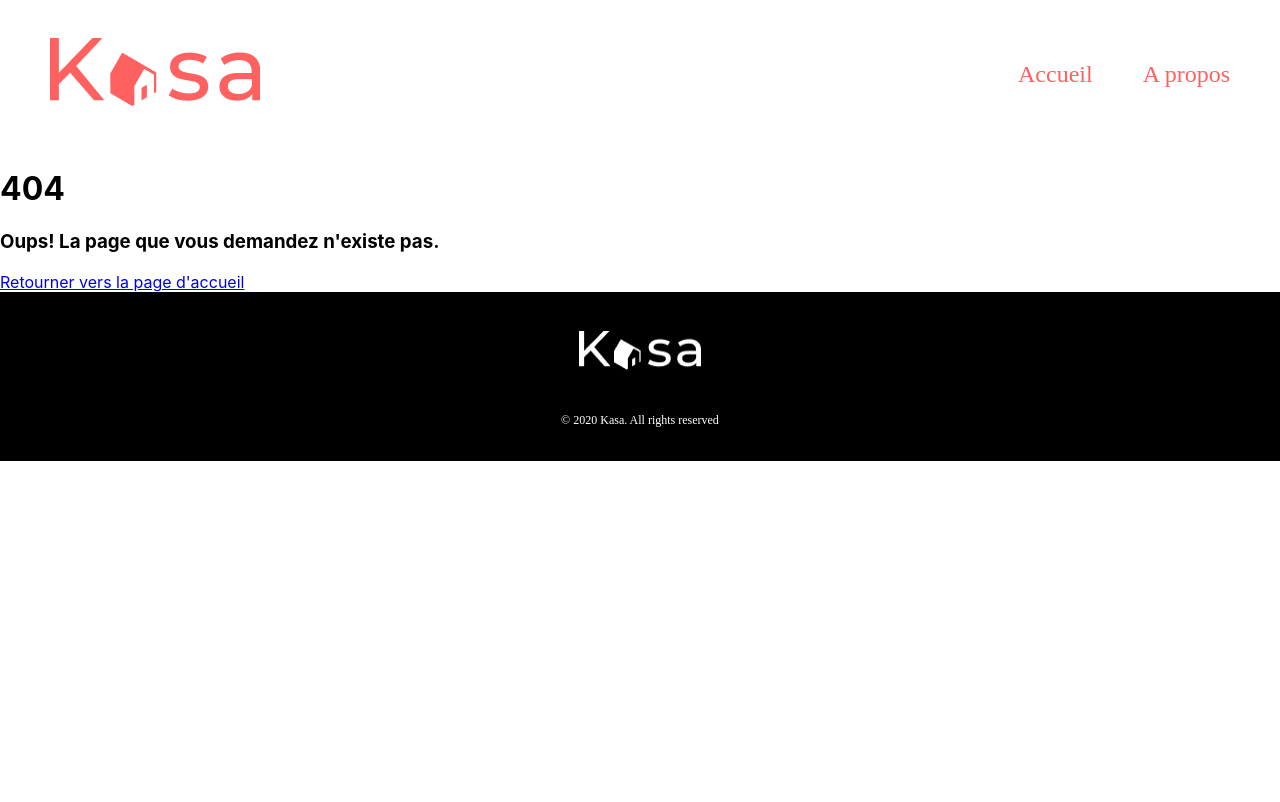
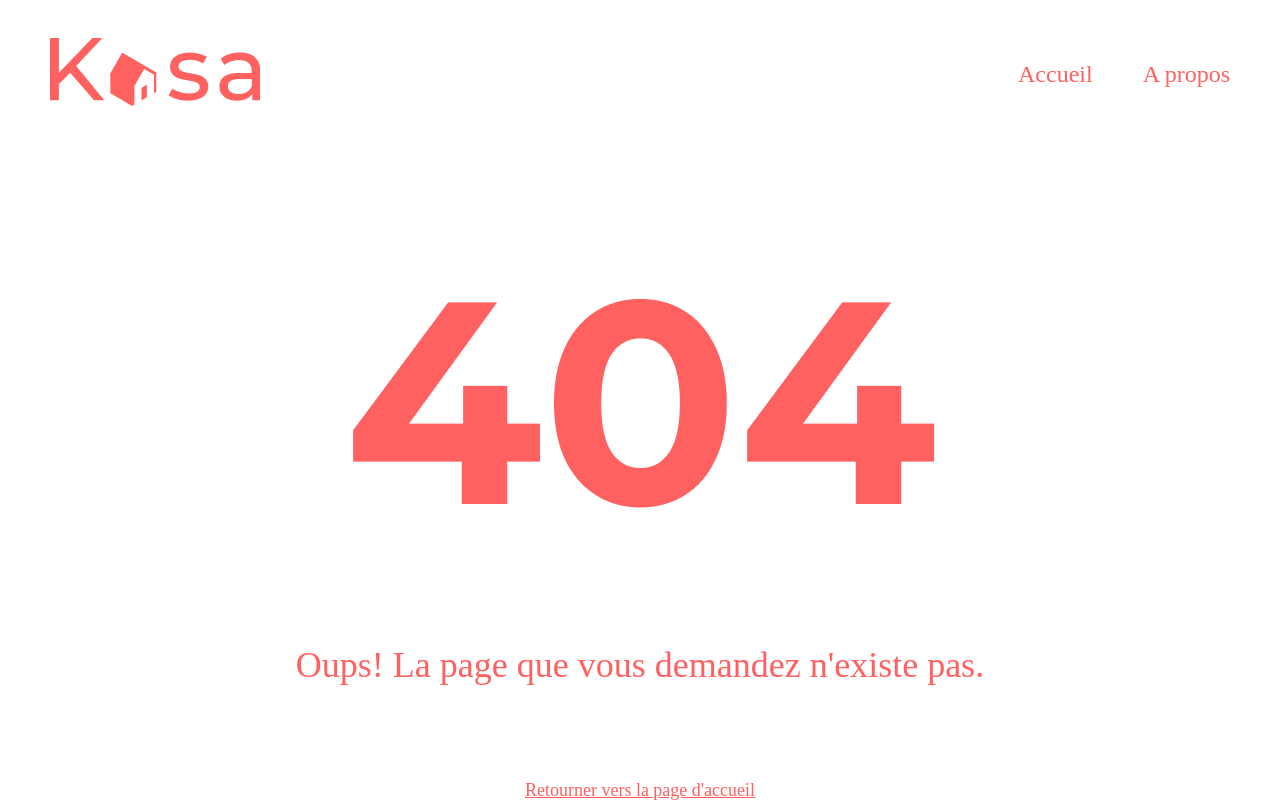
Before and after one commit to olouisa/projet-8, a React (Create React App) app in the folder kasa/: page /NotFound in a window 1280 px wide. Before the commit this address had no page. Shown: the top 802 px of the page. Built offline with nearby package versions, Linux system fonts and the light colour scheme.

Commit message:
Intégration de la pasge d'erreur

```diff
--- /dev/null
+++ b/kasa/src/NotFound.css
@@ -0,0 +1,42 @@
+.ErrorContainer {
+    display: flex;
+    flex-direction: column;
+    align-items: center;
+    justify-content: space-around;
+    padding-bottom: 100px;
+    padding-top: 100px;
+}
+
+.ErrorTitle {
+    Width: 597px;
+    Height: 263px;
+}
+
+.ErrorImg {
+    width: 100%;
+    height: 100%;
+}
+
+.ErrorMessage {
+    font-family: Montserrat;
+    font-size: 36px;
+    font-weight: 500;
+    line-height: 51px;
+    letter-spacing: 0em;
+    text-align: left;
+    color: #FF6060;
+    padding-top: 50px;
+    padding-bottom: 50px;
+
+
+}
+
+.ErrorLink {
+    font-family: Montserrat;
+    font-size: 18px;
+    font-weight: 500;
+    line-height: 26px;
+    letter-spacing: 0em;
+    text-align: left;
+    color: #FF6060;
+}
--- a/kasa/src/NotFound.js
+++ b/kasa/src/NotFound.js
@@ -1,13 +1,14 @@
 import { Link } from "react-router-dom";
-
+import "./NotFound.css";
+import ErrorImg from "./404.png";
 
 
 function NotFound() {
     return (
-        <div>
-        <h1>404</h1>
-        <h3>Oups! La page que vous demandez n'existe pas.</h3>
-        <Link to="/">Retourner vers la page d'accueil</Link>
+        <div className="ErrorContainer">
+        <h1 className="ErrorTitle"><img className="ErrorImg" src={ErrorImg} alt="Erreur 404"/></h1>
+        <h3 className="ErrorMessage">Oups! La page que vous demandez n'existe pas.</h3>
+        <Link to="/" className="ErrorLink">Retourner vers la page d'accueil</Link>
         </div>
     )
 }
```
Also changed, not shown: kasa/src/404.png (added).
